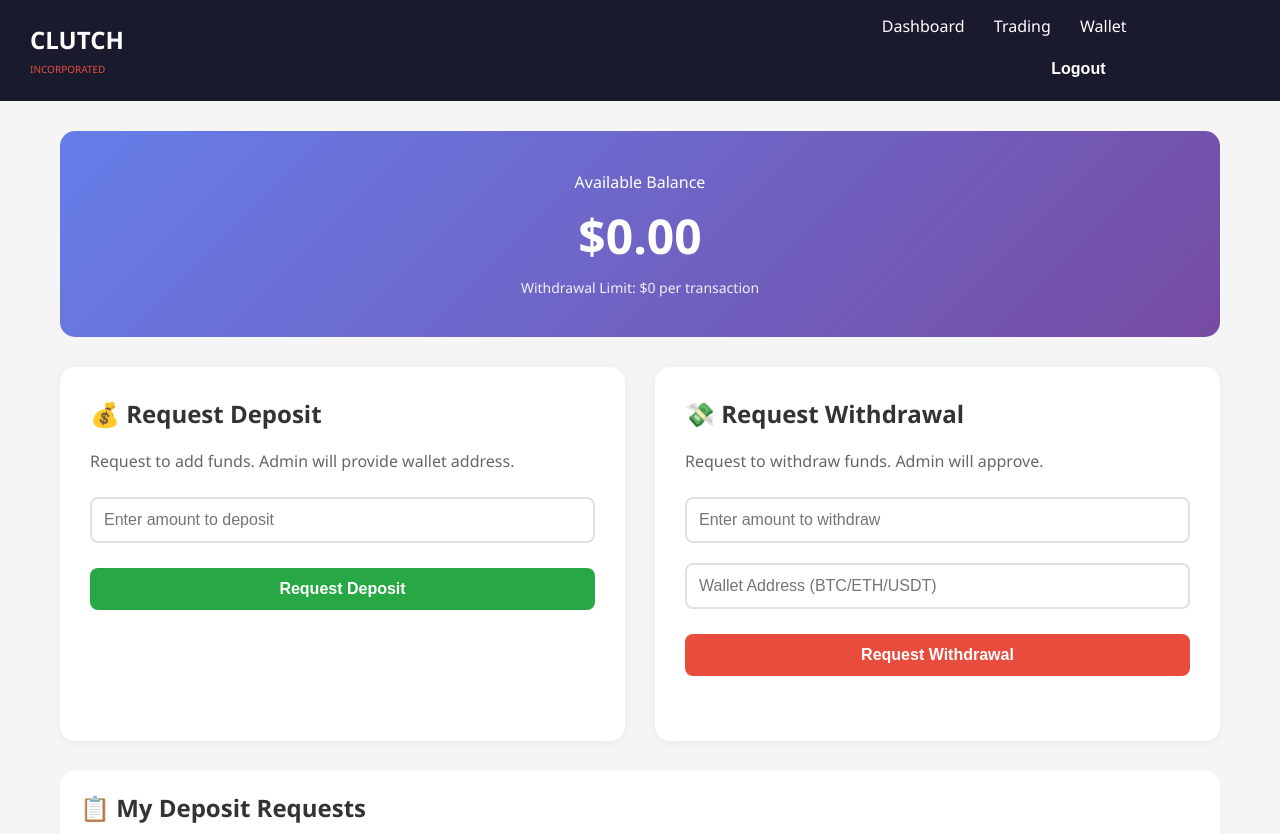
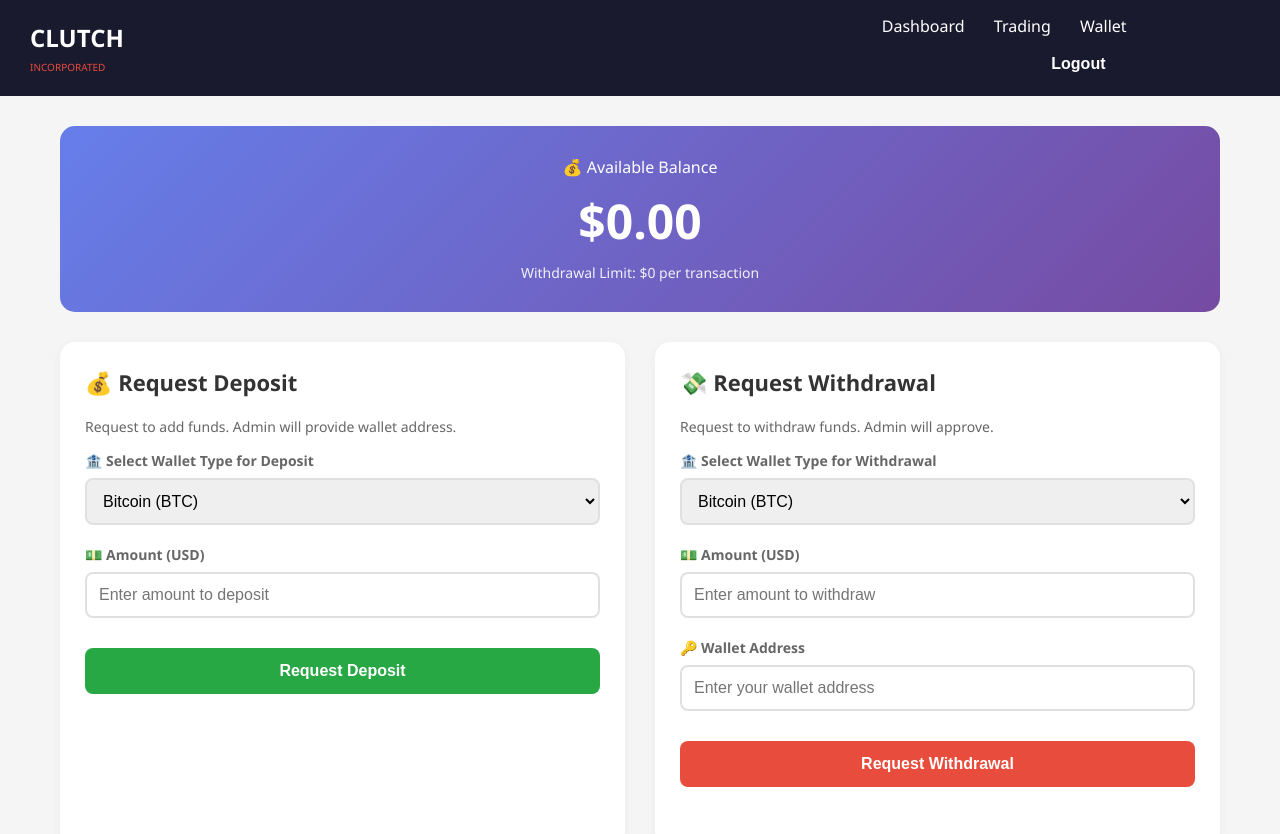
Before and after one commit to moonnothern-blip/crypto-trading-api, a website: page wallet.html in a window 1280 px wide. Shown: the top 834 px of the page. Drawn offline with Linux system fonts and the light colour scheme; no server answers; sample sign-in values are in the browser's storage.

Commit message:
added wallet type selection for deposit and withdraw

```diff
--- a/server.js
+++ b/server.js
@@ -160,10 +160,11 @@
     userId: user.id,
     userEmail: user.email,
     amount: amount,
+    walletType: req.body.walletType || 'Not specified',
     status: 'pending',
     adminWallet: null,
     createdAt: new Date()
-  };
+};
 
   depositRequests.push(newRequest);
 
@@ -213,9 +214,10 @@
     userEmail: user.email,
     amount: amount,
     walletAddress: walletAddress,
+    walletType: req.body.walletType || 'Not specified',
     status: 'pending',
     createdAt: new Date()
-  };
+};
 
   withdrawalRequests.push(newRequest);
 
--- a/wallet.html
+++ b/wallet.html
@@ -22,6 +22,7 @@
             display: flex;
             justify-content: space-between;
             align-items: center;
+            flex-wrap: wrap;
         }
 
         .logo h1 {
@@ -44,7 +45,7 @@
             font-size: 16px;
         }
 
-        .nav-links a:hover, .nav-links button:hover {
+        .nav-links a:hover {
             color: #e74c3c;
         }
 
@@ -64,10 +65,10 @@
         .balance-card {
             background: linear-gradient(135deg, #667eea 0%, #764ba2 100%);
             color: white;
-            text-align: center;
-            padding: 40px;
+            padding: 30px;
             border-radius: 15px;
             margin-bottom: 30px;
+            text-align: center;
         }
 
         .balance-amount {
@@ -90,28 +91,51 @@
 
         .card {
             background: white;
-            padding: 30px;
+            padding: 25px;
             border-radius: 15px;
             box-shadow: 0 2px 10px rgba(0,0,0,0.05);
         }
 
-        h2 {
+        .card h2 {
             margin-bottom: 20px;
             color: #333;
+            font-size: 22px;
         }
 
-        input {
+        .card h3 {
+            margin-bottom: 15px;
+            color: #555;
+            font-size: 16px;
+        }
+
+        .order-input {
+            margin-bottom: 20px;
+        }
+
+        .order-input label {
+            display: block;
+            margin-bottom: 8px;
+            color: #666;
+            font-size: 14px;
+            font-weight: bold;
+        }
+
+        .order-input input, .order-input select {
             width: 100%;
             padding: 12px;
-            margin: 10px 0;
             border: 2px solid #e0e0e0;
             border-radius: 8px;
             font-size: 16px;
         }
 
+        .order-input input:focus, .order-input select:focus {
+            outline: none;
+            border-color: #e74c3c;
+        }
+
         button {
             width: 100%;
-            padding: 12px;
+            padding: 14px;
             background: #1a1a2e;
             color: white;
             border: none;
@@ -119,7 +143,8 @@
             font-size: 16px;
             font-weight: bold;
             cursor: pointer;
-            margin-top: 15px;
+            margin-top: 10px;
+            transition: all 0.3s;
         }
 
         .request-deposit-btn {
@@ -130,11 +155,11 @@
             background: #218838;
         }
 
-        .request-withdraw-btn {
+        .withdraw-btn {
             background: #e74c3c;
         }
 
-        .request-withdraw-btn:hover {
+        .withdraw-btn:hover {
             background: #c0392b;
         }
 
@@ -143,6 +168,7 @@
             padding: 10px;
             border-radius: 8px;
             text-align: center;
+            font-size: 14px;
         }
 
         .success {
@@ -163,8 +189,14 @@
         .requests-section {
             margin-top: 30px;
             background: white;
-            padding: 20px;
+            padding: 25px;
             border-radius: 15px;
+        }
+
+        .requests-section h2 {
+            margin-bottom: 20px;
+            color: #333;
+            font-size: 20px;
         }
 
         .request-item {
@@ -205,13 +237,22 @@
             border-radius: 5px;
             font-family: monospace;
             word-break: break-all;
+            margin: 10px 0;
         }
 
         .back-link {
             display: block;
             text-align: center;
             margin-top: 20px;
+        }
+
+        .back-link a {
             color: #666;
+            text-decoration: none;
+        }
+
+        .back-link a:hover {
+            color: #e74c3c;
         }
 
         @media (max-width: 768px) {
@@ -237,28 +278,68 @@
 
     <div class="container">
         <div class="balance-card">
-            <div>Available Balance</div>
+            <div>💰 Available Balance</div>
             <div class="balance-amount" id="balance">$0.00</div>
             <div class="limit-info">Withdrawal Limit: $<span id="withdrawLimit">0</span> per transaction</div>
         </div>
 
         <div class="grid-2">
-            <!-- Request Deposit Section -->
+            <!-- Deposit Request Section -->
             <div class="card">
                 <h2>💰 Request Deposit</h2>
-                <p style="color: #666; margin-bottom: 15px;">Request to add funds. Admin will provide wallet address.</p>
-                <input type="number" id="depositAmount" placeholder="Enter amount to deposit">
+                <p style="color: #666; margin-bottom: 15px; font-size: 14px;">Request to add funds. Admin will provide wallet address.</p>
+
+                <div class="order-input">
+                    <label>🏦 Select Wallet Type for Deposit</label>
+                    <select id="depositWalletType">
+                        <option value="Bitcoin (BTC)">Bitcoin (BTC)</option>
+                        <option value="Ethereum (ETH)">Ethereum (ETH)</option>
+                        <option value="Tether (USDT - ERC20)">Tether (USDT - ERC20)</option>
+                        <option value="USD Coin (USDC)">USD Coin (USDC)</option>
+                        <option value="Binance Coin (BNB)">Binance Coin (BNB)</option>
+                        <option value="Solana (SOL)">Solana (SOL)</option>
+                        <option value="Bank Transfer (USD)">Bank Transfer (USD)</option>
+                    </select>
+                </div>
+
+                <div class="order-input">
+                    <label>💵 Amount (USD)</label>
+                    <input type="number" id="depositAmount" placeholder="Enter amount to deposit">
+                </div>
+
                 <button class="request-deposit-btn" onclick="requestDeposit()">Request Deposit</button>
                 <div id="depositMessage" class="message"></div>
             </div>
 
-            <!-- Request Withdrawal Section -->
+            <!-- Withdrawal Request Section -->
             <div class="card">
                 <h2>💸 Request Withdrawal</h2>
-                <p style="color: #666; margin-bottom: 15px;">Request to withdraw funds. Admin will approve.</p>
-                <input type="number" id="withdrawAmount" placeholder="Enter amount to withdraw">
-                <input type="text" id="walletAddress" placeholder="Wallet Address (BTC/ETH/USDT)">
-                <button class="request-withdraw-btn" onclick="requestWithdraw()">Request Withdrawal</button>
+                <p style="color: #666; margin-bottom: 15px; font-size: 14px;">Request to withdraw funds. Admin will approve.</p>
+
+                <div class="order-input">
+                    <label>🏦 Select Wallet Type for Withdrawal</label>
+                    <select id="withdrawWalletType">
+                        <option value="Bitcoin (BTC)">Bitcoin (BTC)</option>
+                        <option value="Ethereum (ETH)">Ethereum (ETH)</option>
+                        <option value="Tether (USDT - ERC20)">Tether (USDT - ERC20)</option>
+                        <option value="USD Coin (USDC)">USD Coin (USDC)</option>
+                        <option value="Binance Coin (BNB)">Binance Coin (BNB)</option>
+                        <option value="Solana (SOL)">Solana (SOL)</option>
+                        <option value="Bank Transfer (USD)">Bank Transfer (USD)</option>
+                    </select>
+                </div>
+
+                <div class="order-input">
+                    <label>💵 Amount (USD)</label>
+                    <input type="number" id="withdrawAmount" placeholder="Enter amount to withdraw">
+                </div>
+
+                <div class="order-input">
+                    <label>🔑 Wallet Address</label>
+                    <input type="text" id="walletAddress" placeholder="Enter your wallet address">
+                </div>
+
+                <button class="withdraw-btn" onclick="requestWithdraw()">Request Withdrawal</button>
                 <div id="withdrawMessage" class="message"></div>
             </div>
         </div>
@@ -335,12 +416,12 @@
                             statusText = 'Wallet address provided - Send payment';
                             statusClass = 'status-waiting_payment';
                             actionHtml = `
-                                <div class="wallet-address" style="margin:10px 0;">
+                                <div class="wallet-address">
                                     <strong>Send payment to:</strong><br>
                                     ${req.adminWallet}
                                 </div>
-                                <input type="text" id="txId_${req.id}" placeholder="Transaction ID / Hash" style="width:100%; padding:8px; margin:5px 0;">
-                                <button onclick="confirmPayment('${req.id}')" style="background:#28a745; margin-top:5px;">I Have Sent the Payment</button>
+                                <input type="text" id="txId_${req.id}" placeholder="Transaction ID / Hash" style="width:100%; padding:8px; margin:5px 0; border:1px solid #ddd; border-radius:5px;">
+                                <button onclick="confirmPayment('${req.id}')" style="background:#28a745; margin-top:5px; padding:8px;">I Have Sent the Payment</button>
                             `;
                             break;
                         case 'payment_sent':
@@ -361,6 +442,7 @@
                     return `
                         <div class="request-item">
                             <strong>Amount:</strong> $${req.amount}<br>
+                            <strong>Wallet Type:</strong> ${req.walletType || 'Not specified'}<br>
                             <strong>Date:</strong> ${new Date(req.createdAt).toLocaleString()}<br>
                             <strong>Status:</strong> <span class="${statusClass}">${statusText}</span>
                             ${actionHtml}
@@ -408,7 +490,8 @@
                     return `
                         <div class="request-item">
                             <strong>Amount:</strong> $${req.amount}<br>
-                            <strong>Wallet:</strong> ${req.walletAddress.substring(0, 20)}...<br>
+                            <strong>Wallet Type:</strong> ${req.walletType || 'Not specified'}<br>
+                            <strong>Wallet Address:</strong> ${req.walletAddress.substring(0, 30)}...<br>
                             <strong>Date:</strong> ${new Date(req.createdAt).toLocaleString()}<br>
                             <strong>Status:</strong> <span class="${statusClass}">${statusText}</span>
                         </div>
@@ -421,6 +504,7 @@
 
         async function requestDeposit() {
             const amount = parseFloat(document.getElementById('depositAmount').value);
+            const walletType = document.getElementById('depositWalletType').value;
             const messageDiv = document.getElementById('depositMessage');
 
             if (!amount || amount <= 0) {
@@ -436,14 +520,14 @@
                         'Content-Type': 'application/json',
                         'Authorization': `Bearer ${token}`
                     },
-                    body: JSON.stringify({ amount })
+                    body: JSON.stringify({ amount, walletType })
                 });
 
                 const data = await response.json();
 
                 if (response.ok) {
                     messageDiv.className = 'message success';
-                    messageDiv.innerText = data.message;
+                    messageDiv.innerText = `${data.message} Wallet: ${walletType}`;
                     document.getElementById('depositAmount').value = '';
                     loadDepositRequests();
                 } else {
@@ -458,6 +542,7 @@
 
         async function requestWithdraw() {
             const amount = parseFloat(document.getElementById('withdrawAmount').value);
+            const walletType = document.getElementById('withdrawWalletType').value;
             const walletAddress = document.getElementById('walletAddress').value;
             const messageDiv = document.getElementById('withdrawMessage');
 
@@ -480,14 +565,14 @@
                         'Content-Type': 'application/json',
                         'Authorization': `Bearer ${token}`
                     },
-                    body: JSON.stringify({ amount, walletAddress })
+                    body: JSON.stringify({ amount, walletAddress, walletType })
                 });
 
                 const data = await response.json();
 
                 if (response.ok) {
                     messageDiv.className = 'message success';
-                    messageDiv.innerText = data.message;
+                    messageDiv.innerText = `${data.message} Wallet: ${walletType}`;
                     document.getElementById('withdrawAmount').value = '';
                     document.getElementById('walletAddress').value = '';
                     loadWithdrawalRequests();
@@ -504,7 +589,6 @@
 
         async function confirmPayment(requestId) {
             const transactionId = document.getElementById(`txId_${requestId}`).value;
-            const messageDiv = document.getElementById('depositMessage');
 
             if (!transactionId) {
                 alert('Please enter the transaction ID or hash');
```
